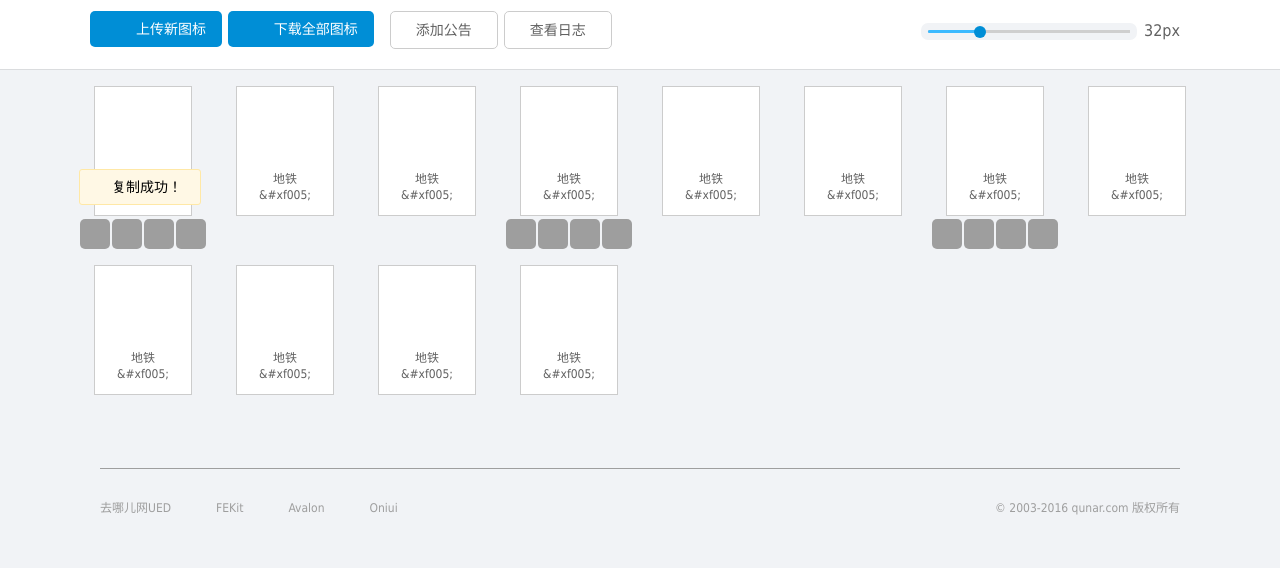
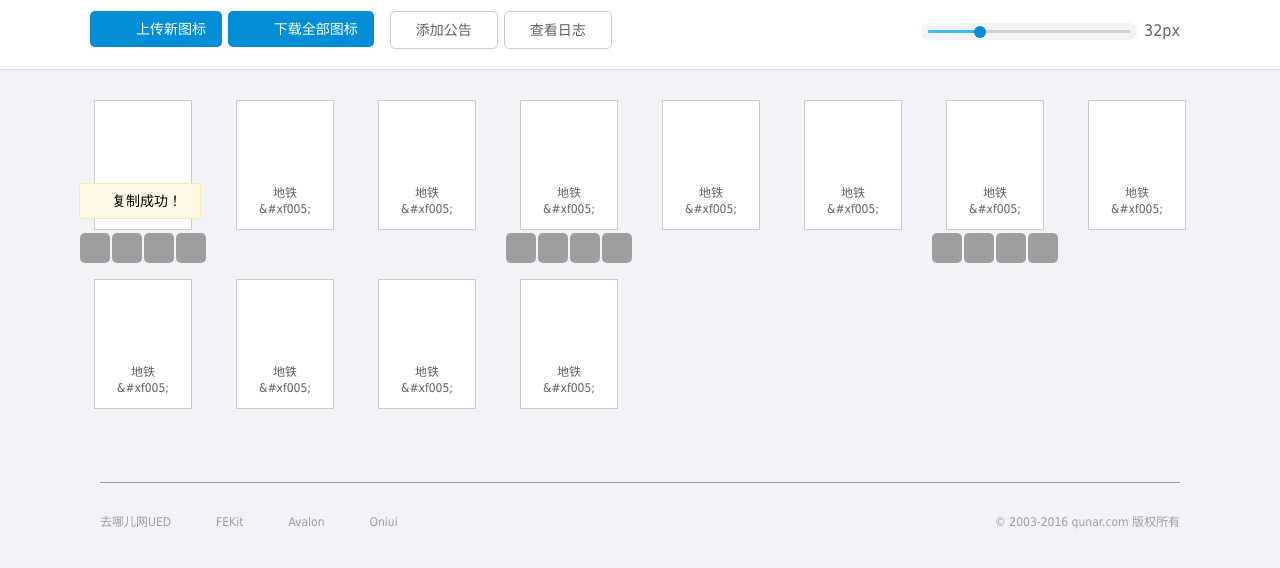
Before and after one commit to wang508x102/yicon-static, a website: page page/detail.html in a window 1280 px wide. Shown: the part 128-696 px from the top of the page. Drawn offline with Linux system fonts and the light colour scheme; a web font is replaced by a local one.

Commit message:
update detail

```diff
--- a/style/detail.scss
+++ b/style/detail.scss
@@ -124,7 +124,7 @@
 
 	&-main {
 		width: 1100px;
-		margin: 0 auto;
+		margin: 14px auto 0;
 		.yicon-detail-list{
 			width:1136px;
 			margin-left: -18px;
```
Also changed, not shown: export/detail.css.
